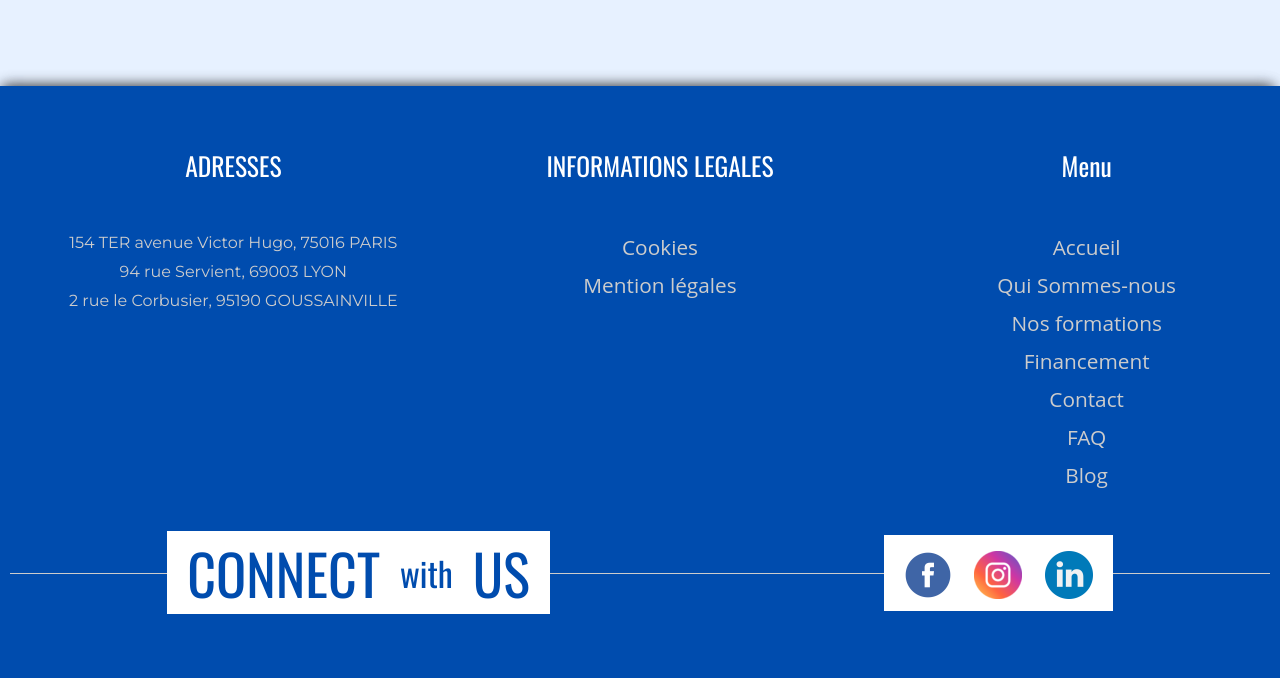
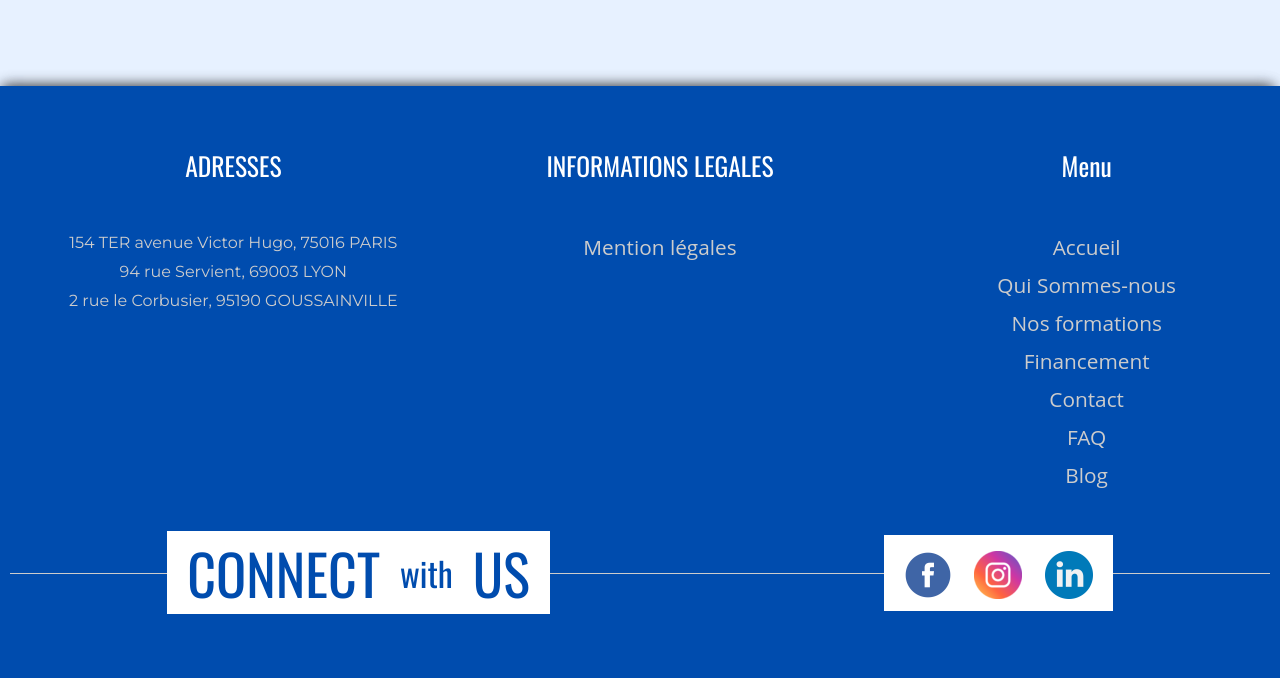
Before and after one commit to CFR95/GroupeCFR-Production-Website, a PHP site: page /index.php in a window 1280 px wide. Shown: the part 3317-3995 px from the top of the page. Run offline with PHP 8.4, Linux system fonts and the light colour scheme; data that the repository does not hold is empty; some libraries are stand-ins or nearby versions.

Commit message:
deleted cookies link

```diff
--- a/footer.php
+++ b/footer.php
@@ -15,7 +15,6 @@
         </li>
 
 
-        <li><a href='en_construction.php' class="generic-anchor footer-list-anchor">Cookies</a></li>
         <li><a href='mentions_legales.php' class="generic-anchor footer-list-anchor">Mention légales</a></li>
         <li style="display: none;">Designed by Matthieu Siegel, Benjamin Sevault, Quentin Andrieu & Guillaume Saulnier</li>
     </ul>
```
